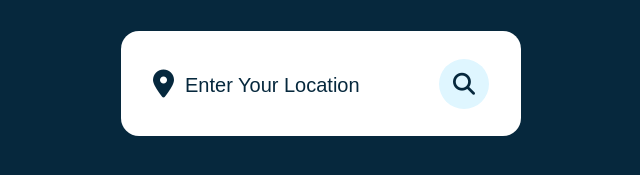
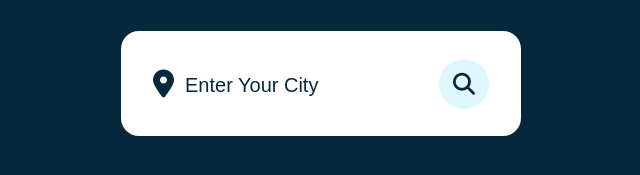
Before and after one commit to handiyudianto/handiyudianto.github.io, a plain HTML site: page index.html in a window 1280 px wide. Shown: the part 317-492 px from the top of the page, 319-959 px from the left. Drawn offline with Linux system fonts and the light colour scheme.

Commit message:
edit City

```diff
--- a/index.html
+++ b/index.html
@@ -12,7 +12,7 @@
     <div class="container">
         <div class="search-box">
             <i class="fa-solid fa-location-dot"></i>
-            <input type="text" placeholder="Enter Your Location">
+            <input type="text" placeholder="Enter Your City">
             <button class="fa-solid fa-magnifying-glass"></button>
         </div>
         <div class="not-found">
```
